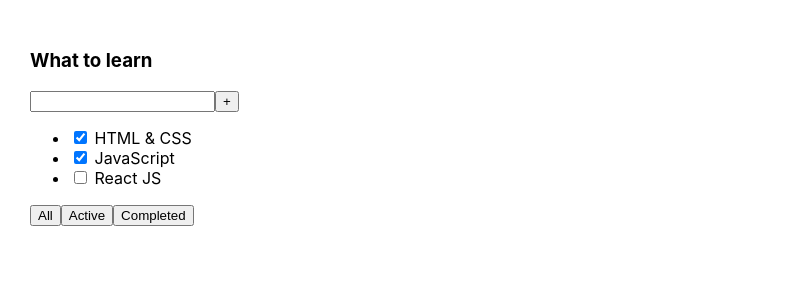
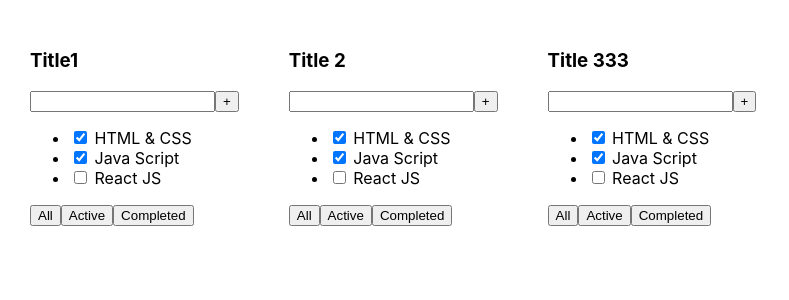
Before and after one commit to 7lad48/toDoList, a React (Create React App) app: page / in a window 1280 px wide. Shown: the top 300 px of the page, without its empty margins (0-789 px from the left). Built offline with nearby package versions, Linux system fonts and the light colour scheme.

Commit message:
component todolist

```diff
--- a/src/App.tsx
+++ b/src/App.tsx
@@ -1,26 +1,13 @@
 import React from 'react';
 import './App.css';
+import TodoList from "./components/TodoList";
 
 function App() {
     return (
         <div className="App">
-            <div>
-                <h3>What to learn</h3>
-                <div>
-                    <input/>
-                    <button>+</button>
-                </div>
-                <ul>
-                    <li><input type="checkbox" checked={true}/> <span>HTML & CSS</span></li>
-                    <li><input type="checkbox" checked={true}/> <span>JavaScript</span></li>
-                    <li><input type="checkbox" checked={false}/> <span>React JS</span></li>
-                </ul>
-                <div>
-                    <button>All</button>
-                    <button>Active</button>
-                    <button>Completed</button>
-                </div>
-            </div>
+            <TodoList title="Title1"/>
+            <TodoList title="Title 2"/>
+            <TodoList title="Title 333"/>
         </div>
     );
 }
--- /dev/null
+++ b/src/components/TodoList.tsx
@@ -0,0 +1,27 @@
+import React from 'react';
+
+type PropsType = {
+    title: string,
+}
+
+export default function TodoList(props: PropsType) {
+    return (
+        <div>
+            <h3>{props.title}</h3>
+            <div>
+                <input/>
+                <button>+</button>
+            </div>
+            <ul>
+                <li><input type="checkbox" checked={true}/> <span>HTML & CSS</span></li>
+                <li><input type="checkbox" checked={true}/> <span>Java Script</span></li>
+                <li><input type="checkbox" checked={false}/> <span>React JS</span></li>
+            </ul>
+            <div>
+                <button>All</button>
+                <button>Active</button>
+                <button>Completed</button>
+            </div>
+        </div>
+    );
+}
--- a/src/index.tsx
+++ b/src/index.tsx
@@ -12,6 +12,8 @@ root.render(
     <App />
   </React.StrictMode>
 );
+// rsf - create react component
+
 
 // If you want to start measuring performance in your app, pass a function
 // to log results (for example: reportWebVitals(console.log))
```
